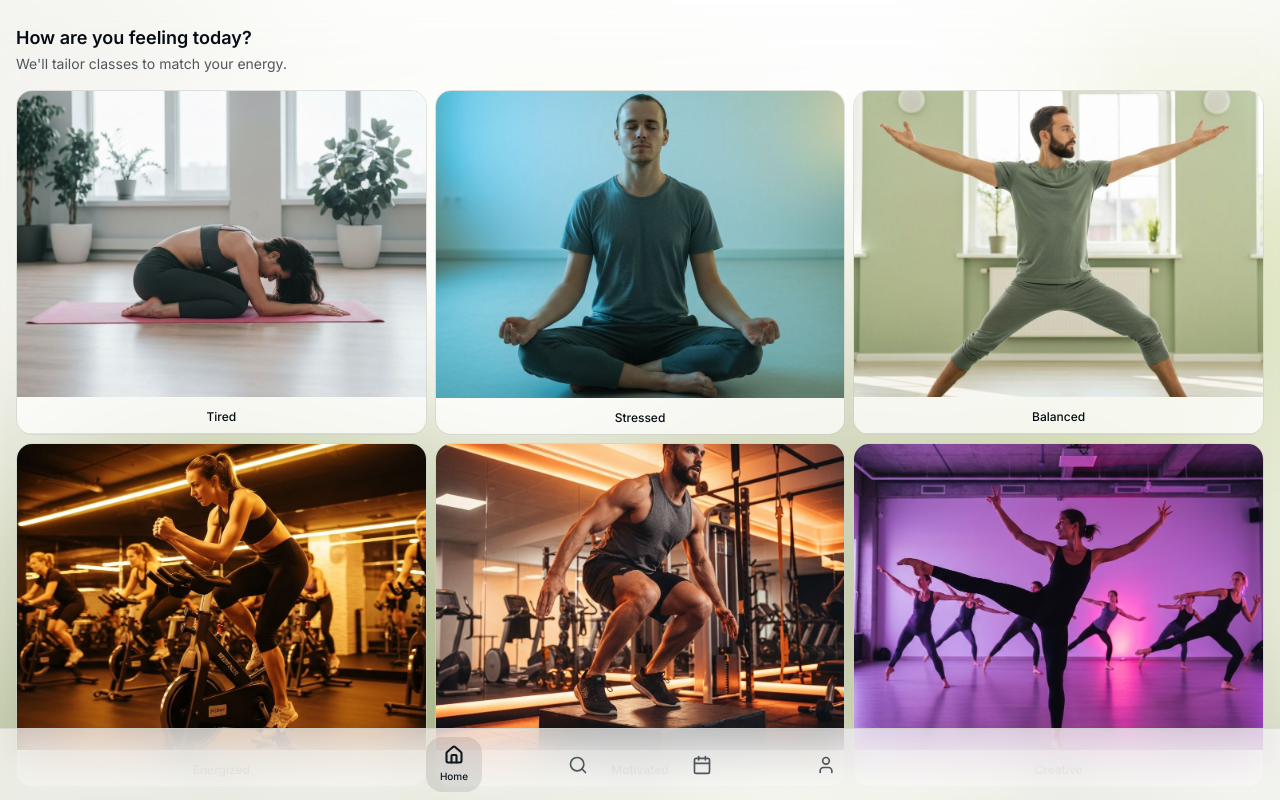
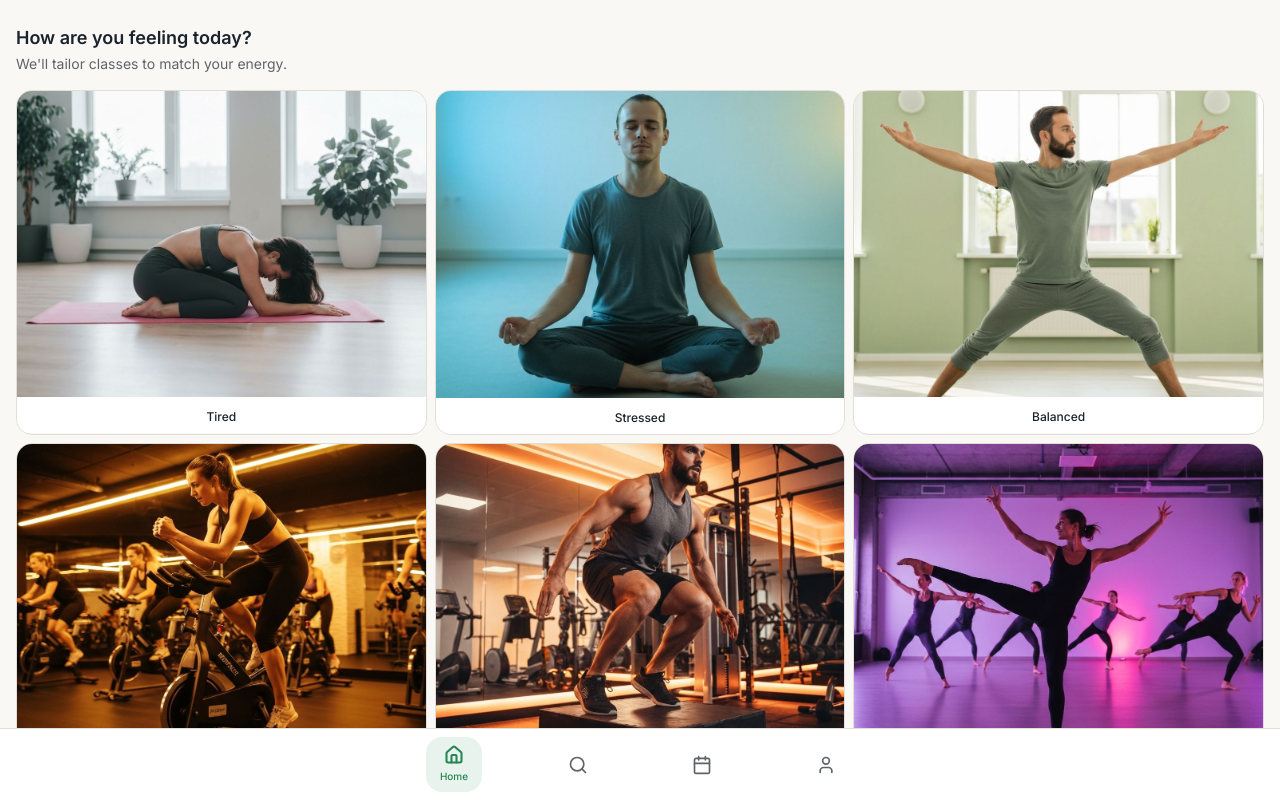
Before and after one commit to olainc-statera/statera-FE-dev, a Next.js app: page / in a window 1280 px wide. Shown: the top 800 px of the page. Built offline with nearby package versions, Linux system fonts and the light colour scheme.

Commit message:
fix: update color theme to light mode
Remove background image and set soft green primary color.

Co-authored-by: null <257043883+olainc-statera@users.noreply.github.com>

```diff
--- a/app/globals.css
+++ b/app/globals.css
@@ -5,42 +5,42 @@
 
 :root {
   /* Light theme - clean and fresh */
-  --background: oklch(0.99 0.005 140 / 0.85);
-  --foreground: oklch(0.15 0.02 250);
-  --card: oklch(1 0 0 / 0.75);
-  --card-foreground: oklch(0.15 0.02 250);
-  --popover: oklch(0.99 0 0 / 0.95);
-  --popover-foreground: oklch(0.15 0.02 250);
-  /* Dark primary for contrast */
-  --primary: oklch(0.2 0.02 250);
+  --background: oklch(0.98 0.005 90);
+  --foreground: oklch(0.25 0.02 250);
+  --card: oklch(1 0 0);
+  --card-foreground: oklch(0.25 0.02 250);
+  --popover: oklch(1 0 0);
+  --popover-foreground: oklch(0.25 0.02 250);
+  /* Soft green primary */
+  --primary: oklch(0.55 0.12 155);
   --primary-foreground: oklch(0.99 0 0);
   /* Light secondary */
-  --secondary: oklch(0.95 0.01 140 / 0.8);
-  --secondary-foreground: oklch(0.25 0.02 250);
-  --muted: oklch(0.94 0.01 140 / 0.7);
-  --muted-foreground: oklch(0.45 0.01 250);
+  --secondary: oklch(0.96 0.01 90);
+  --secondary-foreground: oklch(0.35 0.02 250);
+  --muted: oklch(0.95 0.005 90);
+  --muted-foreground: oklch(0.5 0.01 250);
   /* Subtle accent */
-  --accent: oklch(0.92 0.02 140 / 0.8);
-  --accent-foreground: oklch(0.2 0.02 250);
+  --accent: oklch(0.94 0.02 155);
+  --accent-foreground: oklch(0.3 0.02 250);
   --destructive: oklch(0.55 0.22 25);
   --destructive-foreground: oklch(0.99 0 0);
-  --border: oklch(0.85 0.01 140 / 0.6);
-  --input: oklch(0.96 0.01 140 / 0.8);
-  --ring: oklch(0.2 0.02 250);
+  --border: oklch(0.9 0.01 90);
+  --input: oklch(0.96 0.005 90);
+  --ring: oklch(0.55 0.12 155);
   --chart-1: oklch(0.55 0.15 145);
   --chart-2: oklch(0.6 0.12 160);
   --chart-3: oklch(0.65 0.1 175);
   --chart-4: oklch(0.5 0.1 130);
   --chart-5: oklch(0.45 0.08 120);
   --radius: 0.75rem;
-  --sidebar: oklch(0.98 0.005 140 / 0.9);
-  --sidebar-foreground: oklch(0.15 0.02 250);
-  --sidebar-primary: oklch(0.2 0.02 250);
+  --sidebar: oklch(0.98 0.005 90);
+  --sidebar-foreground: oklch(0.25 0.02 250);
+  --sidebar-primary: oklch(0.55 0.12 155);
   --sidebar-primary-foreground: oklch(0.99 0 0);
-  --sidebar-accent: oklch(0.94 0.01 140 / 0.8);
-  --sidebar-accent-foreground: oklch(0.2 0.02 250);
-  --sidebar-border: oklch(0.85 0.01 140 / 0.6);
-  --sidebar-ring: oklch(0.2 0.02 250);
+  --sidebar-accent: oklch(0.94 0.02 155);
+  --sidebar-accent-foreground: oklch(0.3 0.02 250);
+  --sidebar-border: oklch(0.9 0.01 90);
+  --sidebar-ring: oklch(0.55 0.12 155);
 }
 
 .dark {
--- a/components/mobile-shell.tsx
+++ b/components/mobile-shell.tsx
@@ -1,7 +1,6 @@
 "use client";
 
 import React from "react";
-import Image from "next/image";
 import Link from "next/link";
 import { usePathname } from "next/navigation";
 import { cn } from "@/lib/utils";
@@ -36,26 +35,12 @@ export function MobileShell({ children, variant = "user" }: MobileShellProps) {
   const navItems = variant === "studio" ? studioNavItems : userNavItems;
 
   return (
-    <div className="relative flex flex-col min-h-screen">
-      {/* Blurred background image */}
-      <div className="fixed inset-0 overflow-hidden" style={{ zIndex: -1 }}>
-        <Image
-          src="/bg-pattern.jpg"
-          alt=""
-          fill
-          className="object-cover scale-125"
-          style={{ filter: 'blur(60px)' }}
-          priority
-          quality={60}
-        />
-        <div className="absolute inset-0 bg-white/40" />
-      </div>
-
+    <div className="flex flex-col min-h-screen bg-background">
       {/* Main content */}
-      <main className="relative flex-1 pb-20 overflow-y-auto">{children}</main>
+      <main className="flex-1 pb-20 overflow-y-auto">{children}</main>
 
       {/* Bottom navigation */}
-      <nav className="fixed bottom-0 left-0 right-0 bg-card/90 backdrop-blur-xl border-t border-border z-50">
+      <nav className="fixed bottom-0 left-0 right-0 bg-card border-t border-border z-50">
         <div className="flex items-center justify-around px-2 py-2 max-w-lg mx-auto">
           {navItems.map((item) => {
             const isActive =
```
